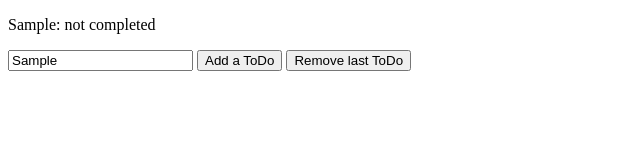
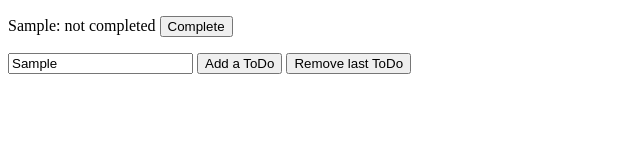
Before and after one commit to kevinpmcc/further_javascript, a plain HTML site: page index.html in a window 1280 px wide. Both pictures are taken after typing "Sample" into the empty fields and a click on the button "Add a ToDo". Shown: the whole page, without its empty margins (0-640 px from the left). Drawn offline with nearby package versions, Linux system fonts and the light colour scheme.

Commit message:
can complete a task

```diff
--- a/controllers.js
+++ b/controllers.js
@@ -8,5 +8,5 @@
 
     self.removeToDo = function() {
       self.todos.pop();
-    }
+    };
   }]);
--- a/index.html
+++ b/index.html
@@ -12,6 +12,7 @@
     <div ng-controller="ToDoController as ctrl" >
       <p ng-repeat="todo in ctrl.todos">
         {{ todo.text }}: {{ todo.completed ? "completed" : "not completed" }}
+        <button ng-click="todo.complete()">Complete</button>
       </p>
       <input type="text" ng-model="todoText">
       <button ng-click="ctrl.addToDo(todoText);">Add a ToDo</button>
```
